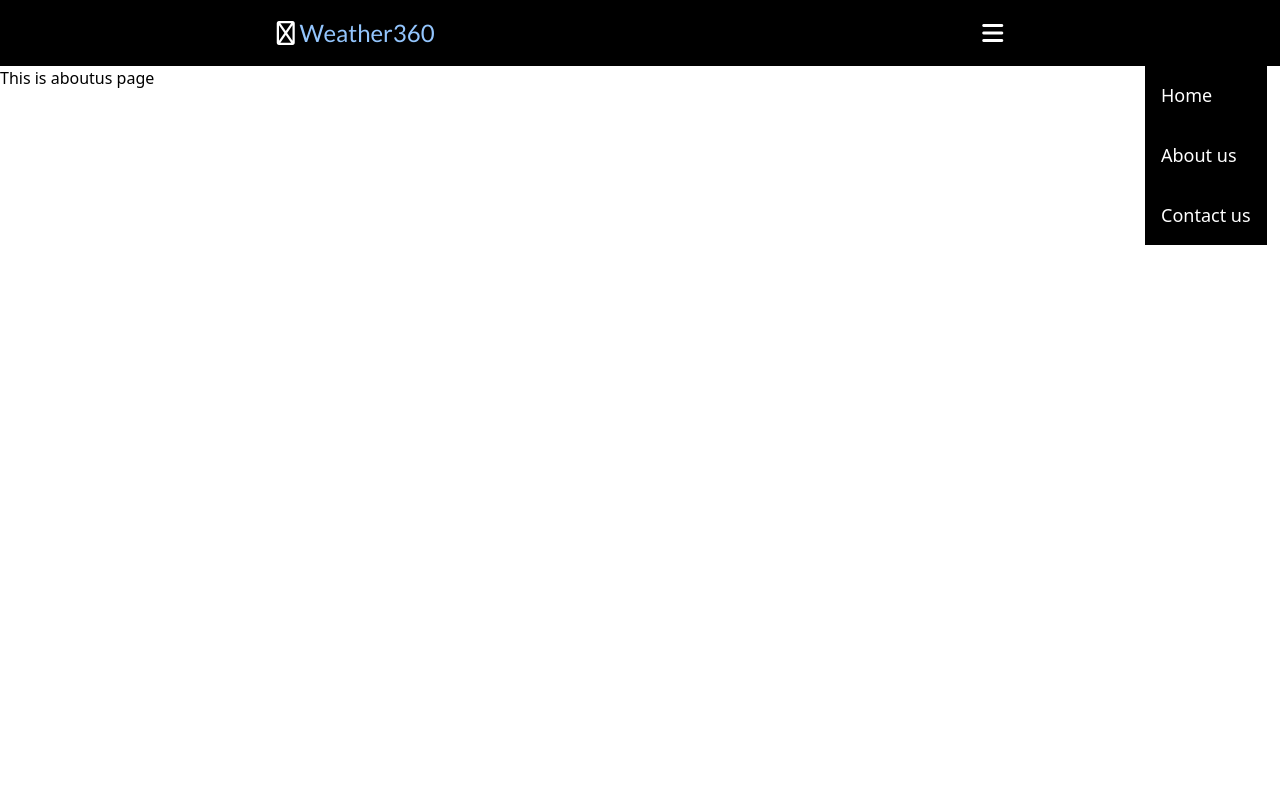
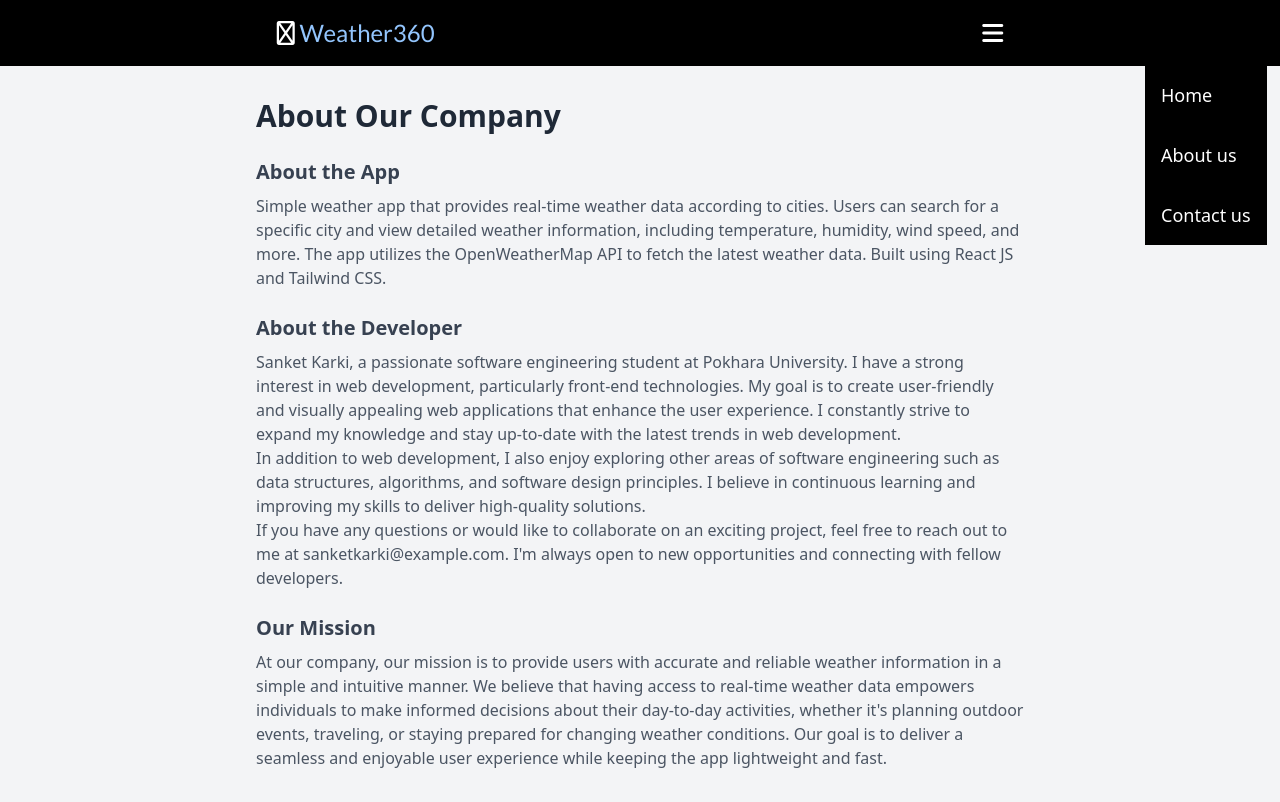
Before and after one commit to Sanket2060/Weather360, a React (Vite) app in the folder Weather360/: page /aboutus in a window 1280 px wide. Built offline with nearby package versions, Linux system fonts and the light colour scheme; a web font is replaced by a local one.

Commit message:
aboutuspageadded

```diff
--- a/Weather360/package.json
+++ b/Weather360/package.json
@@ -10,10 +10,13 @@
     "preview": "vite preview"
   },
   "dependencies": {
+    "@hookform/resolvers": "^3.1.1",
     "axios": "^1.4.0",
     "react": "^18.2.0",
     "react-dom": "^18.2.0",
-    "react-router-dom": "^6.13.0"
+    "react-hook-form": "^7.45.1",
+    "react-router-dom": "^6.13.0",
+    "yup": "^1.2.0"
   },
   "devDependencies": {
     "@types/react": "^18.0.37",
--- a/Weather360/src/Pages/Aboutus.jsx
+++ b/Weather360/src/Pages/Aboutus.jsx
@@ -1,13 +1,70 @@
-const Aboutus=()=>{
-    return (
-  <>
-  <h1>This is aboutus page</h1>
+import React from 'react';
 
+const AboutUs = () => {
+  return (
+    <div className="bg-gray-100 py-8">
+      <div className="container mx-auto px-4 sm:px-6 lg:px-8">
+        <div className="max-w-3xl mx-auto">
+          <h2 className="text-3xl font-bold text-gray-800 mb-6">
+            About Our Company
+          </h2>
+          <div className="mb-6">
+            <h3 className="text-xl font-bold text-gray-700 mb-2">
+              About the App
+            </h3>
+            <p className="text-gray-600">
+              Simple weather app that provides real-time weather data according
+              to cities. Users can search for a specific city and view detailed
+              weather information, including temperature, humidity, wind speed,
+              and more. The app utilizes the OpenWeatherMap API to fetch the
+              latest weather data. Built using React JS and Tailwind CSS.
+            </p>
+          </div>
+          <div className="mb-6">
+            <h3 className="text-xl font-bold text-gray-700 mb-2">
+              About the Developer
+            </h3>
+            <p className="text-gray-600">
+              Sanket Karki, a passionate software engineering student at
+              Pokhara University. I have a strong interest in web development,
+              particularly front-end technologies. My goal is to create
+              user-friendly and visually appealing web applications that
+              enhance the user experience. I constantly strive to expand my
+              knowledge and stay up-to-date with the latest trends in web
+              development.
+            </p>
+            <p className="text-gray-600">
+              In addition to web development, I also enjoy exploring other areas
+              of software engineering such as data structures, algorithms, and
+              software design principles. I believe in continuous learning and
+              improving my skills to deliver high-quality solutions.
+            </p>
+            <p className="text-gray-600">
+              If you have any questions or would like to collaborate on an
+              exciting project, feel free to reach out to me at
+              sanketkarki@example.com. I'm always open to new opportunities and
+              connecting with fellow developers.
+            </p>
+          </div>
+          <div>
+            <h3 className="text-xl font-bold text-gray-700 mb-2">
+              Our Mission
+            </h3>
+            <p className="text-gray-600">
+              At our company, our mission is to provide users with accurate and
+              reliable weather information in a simple and intuitive manner.
+              We believe that having access to real-time weather data empowers
+              individuals to make informed decisions about their day-to-day
+              activities, whether it's planning outdoor events, traveling, or
+              staying prepared for changing weather conditions. Our goal is to
+              deliver a seamless and enjoyable user experience while keeping
+              the app lightweight and fast.
+            </p>
+          </div>
+        </div>
+      </div>
+    </div>
+  );
+};
 
-
-
-
-  </>
-        )
-}
-export default Aboutus;
+export default AboutUs;
--- a/Weather360/src/Pages/Contactus.jsx
+++ b/Weather360/src/Pages/Contactus.jsx
@@ -1,13 +1,72 @@
-const Contactus=()=>{
-    return (
-  <>
-  <h1>This is contactus page</h1>
+import React from 'react';
+import {yupResolver} from '@hookform/resolvers/yup'
+import {useForm} from 'react-hook-form';
+import * as yup from 'yup';
 
+const ContactUs = () => {
+  const onSubmit=(data)=>{
+    console.log(data);
+  }
+  const schema=yup.object().shape({
+    name:yup.string().required("Your name is required"),
+    email:yup.string().email("Provide a valid email").required("Email is required"),
+    messages:yup.string().required("Provide a message")
+  })
+  const {register,handleSubmit,formState:{errors}}=useForm({
+    resolver:yupResolver(schema)
+  });
+  return (
+    <div className="min-h-screen bg-gray-100 py-12 px-4 sm:px-6 lg:px-8">
+      <div className="max-w-md mx-auto">
+        <h2 className="text-3xl font-semibold text-center mb-6">Contact Us</h2>
+        <form className="bg-white shadow-md rounded px-8 pt-6 pb-8 mb-4" onSubmit={handleSubmit(onSubmit)}>
+          <div className="mb-4">
+            <label className="block text-gray-700 text-sm font-bold mb-2" htmlFor="name">
+              Name
+            </label>
+            <input {...register("name")} className="shadow appearance-none border rounded w-full py-2 px-3 text-gray-700 leading-tight focus:outline-none focus:shadow-outline"
+              id="name"
+              type="text"
+              placeholder="Enter your name"
+            />
+            <div className="errordiv">{errors.name?.message}</div>
+          </div>
+          <div className="mb-4">
+            <label className="block text-gray-700 text-sm font-bold mb-2" htmlFor="email">
+              Email
+            </label>
+            <input {...register("email")}
+              className="shadow appearance-none border rounded w-full py-2 px-3 text-gray-700 leading-tight focus:outline-none focus:shadow-outline"
+              id="email"
+              type="email"
+              placeholder="Enter your email"
+            />
+             <div className="errordiv">{errors.email?.message}</div>
+          </div>
+          <div className="mb-6">
+            <label className="block text-gray-700 text-sm font-bold mb-2" htmlFor="message">
+              Message
+            </label>
+            <textarea {...register("messages")}
+              className="shadow appearance-none border rounded w-full py-2 px-3 text-gray-700 leading-tight focus:outline-none focus:shadow-outline"
+              id="messages"
+              rows="5"
+              placeholder="Enter your message"
+            ></textarea>
+             <div className="errordiv">{errors.messages?.message}</div>
+          </div>
+          <div className="flex items-center justify-center">
+            <button
+              className="bg-blue-500 hover:bg-blue-700 text-white font-bold py-2 px-4 rounded focus:outline-none focus:shadow-outline"
+              type="submit"
+            >
+              Submit
+            </button>
+          </div>
+        </form>
+      </div>
+    </div>
+  );
+};
 
-
-
-
-  </>
-        )
-}
-export default Contactus;
+export default ContactUs;
--- a/Weather360/src/Pages/Home.jsx
+++ b/Weather360/src/Pages/Home.jsx
@@ -53,7 +53,7 @@ const Home=()=>{
       <div className="news" style={{ backgroundColor: "black", display: 'flex', justifyContent: 'space-around' }}>
       <News newstitle="Continuous rain in Nepal" newsimg="https://as2.ftcdn.net/v2/jpg/01/76/80/43/1000_F_176804344_cVgrFLEi0tB1SeP0xJ6YufQAaUhQ3TjW.jpg" />
       <News newstitle="Chances of heavy rain and amids floods" newsimg="https://www.arc.int/sites/default/files/inline-images/Flood.png" />
-      <News newstitle="Yarshagumba affected due to Climate Change" newsimg="https://www.swotahtravel.com/images/blogs/cover/himalayan%20Yarsagumba.jpg" />
+      <News newstitle="Prices of yarshagumba peaked" newsimg="https://www.swotahtravel.com/images/blogs/cover/himalayan%20Yarsagumba.jpg" />
   </div >
     }
 
--- a/Weather360/src/index.css
+++ b/Weather360/src/index.css
@@ -15,6 +15,10 @@
   padding: 0px;
   box-sizing: border-box;
 }
+.body{
+  max-height: 100vh;
+
+}
 header{
   background-color: black;
   font-family: 'Lato', sans-serif;
@@ -30,7 +34,7 @@ header{
   background-repeat: no-repeat;
   background-size: cover;
   width: 100vw;
-  height: 50vh;
+  height: 50.7vh;
 
 }
 .inputbox{
@@ -85,11 +89,11 @@ header{
   margin-top: -22px;
 }
 .newsdiv{
-  padding-top: 20px;
+  padding-top: 8px;
   background-color: black;
   color: white;
   width: fit-content;
-  height: 50vh;
+  height: 41vh;
   margin-left: 15px;
   border: 1px solid black;
 
```
Also changed, not shown: 1 other file (tests, documents, lock files or other folders).
